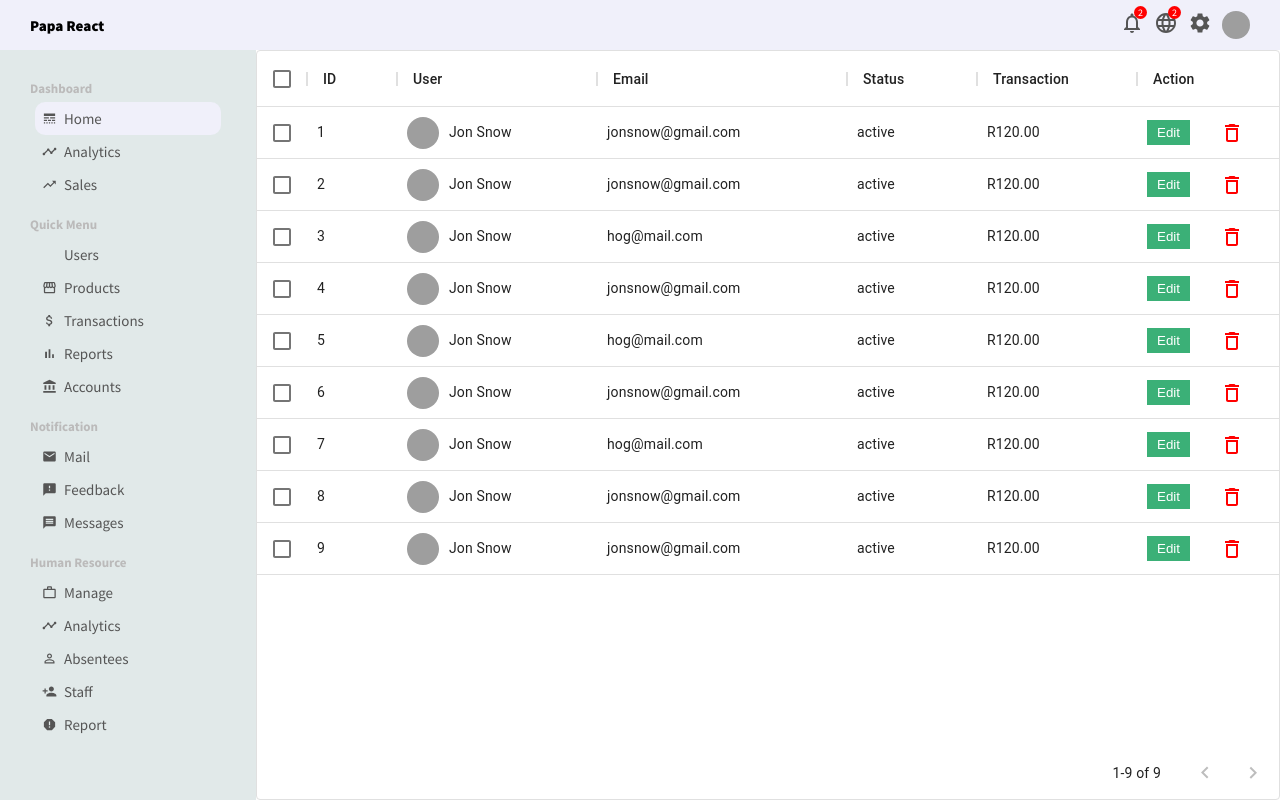
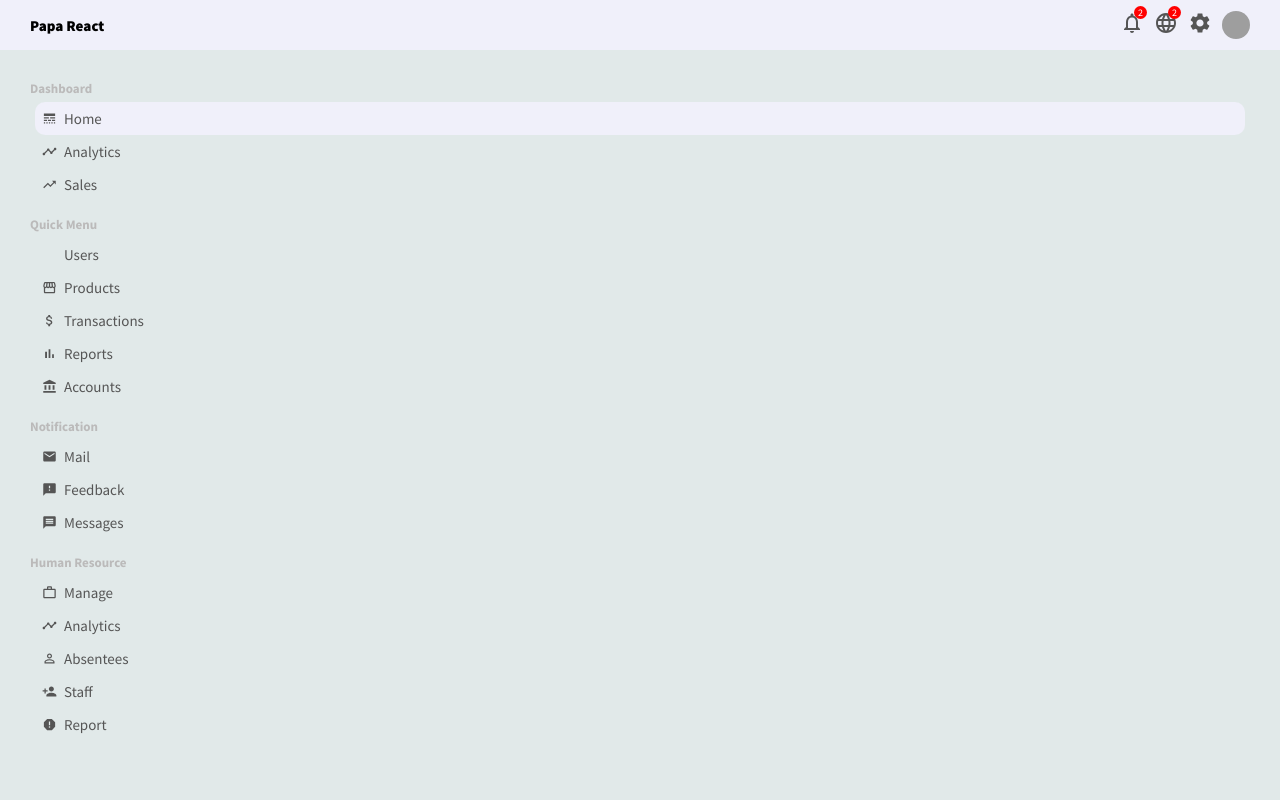
Before and after one commit to Skullomanic84/admin-dashboard-ui, a React (Create React App) app: page /userList in a window 1280 px wide. Built offline with nearby package versions, Linux system fonts and the light colour scheme; grey boxes are pictures that could not be loaded; some icons are missing.

Commit message:
initial commit

```diff
--- a/src/App.js
+++ b/src/App.js
@@ -17,15 +17,15 @@ function App() {
         <Sidebar />
         <Switch>
 
-          <Route exact path='/'>
+          <Route exact path="/">
           <Home />
           </Route>
 
-          <Route path='/userList'>
+          <Route path="/users">
           <UserList />
           </Route>
 
-          <Route exact path='/user/:userId'>
+          <Route path='/user/:userId'>
           <User />
           </Route>
 
```
